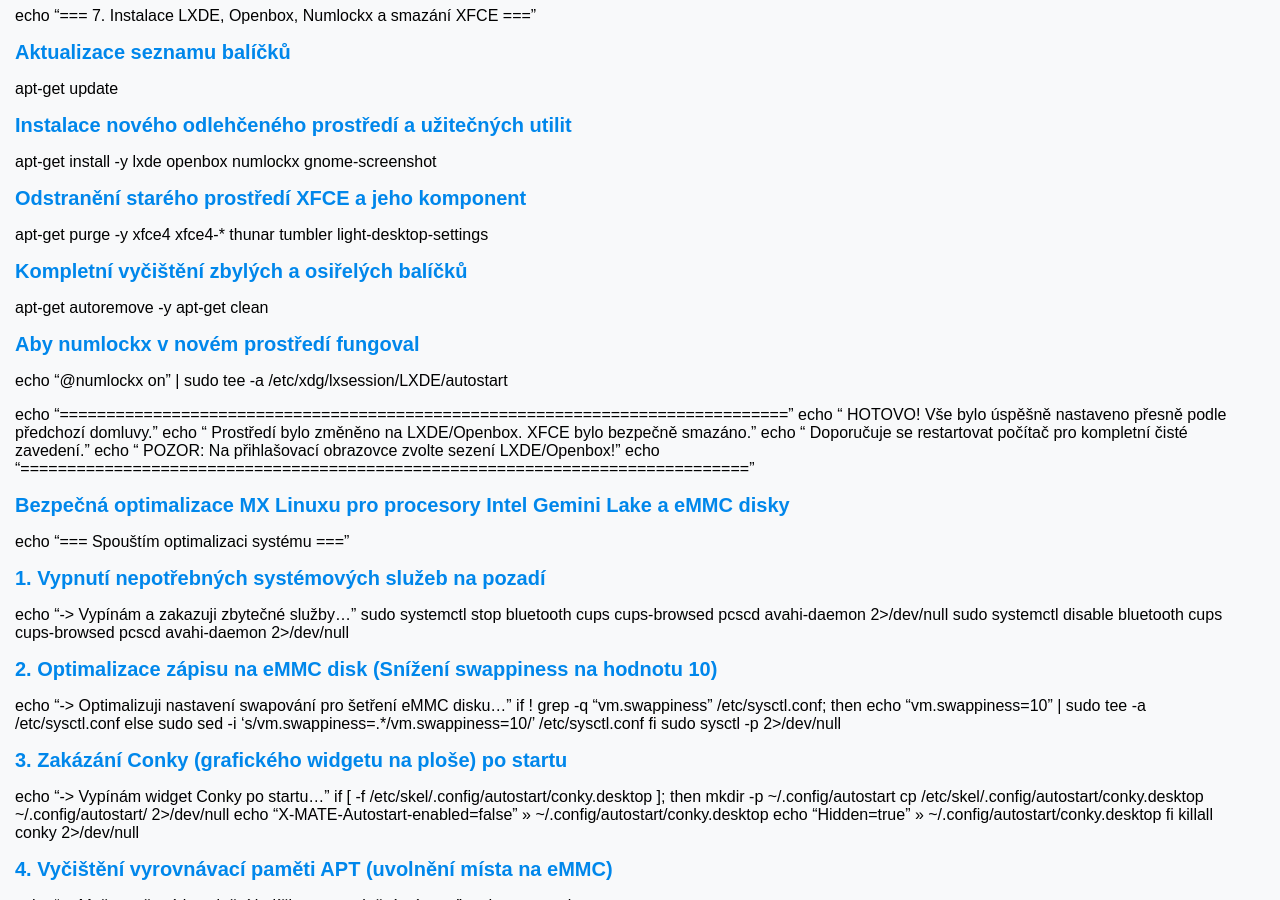
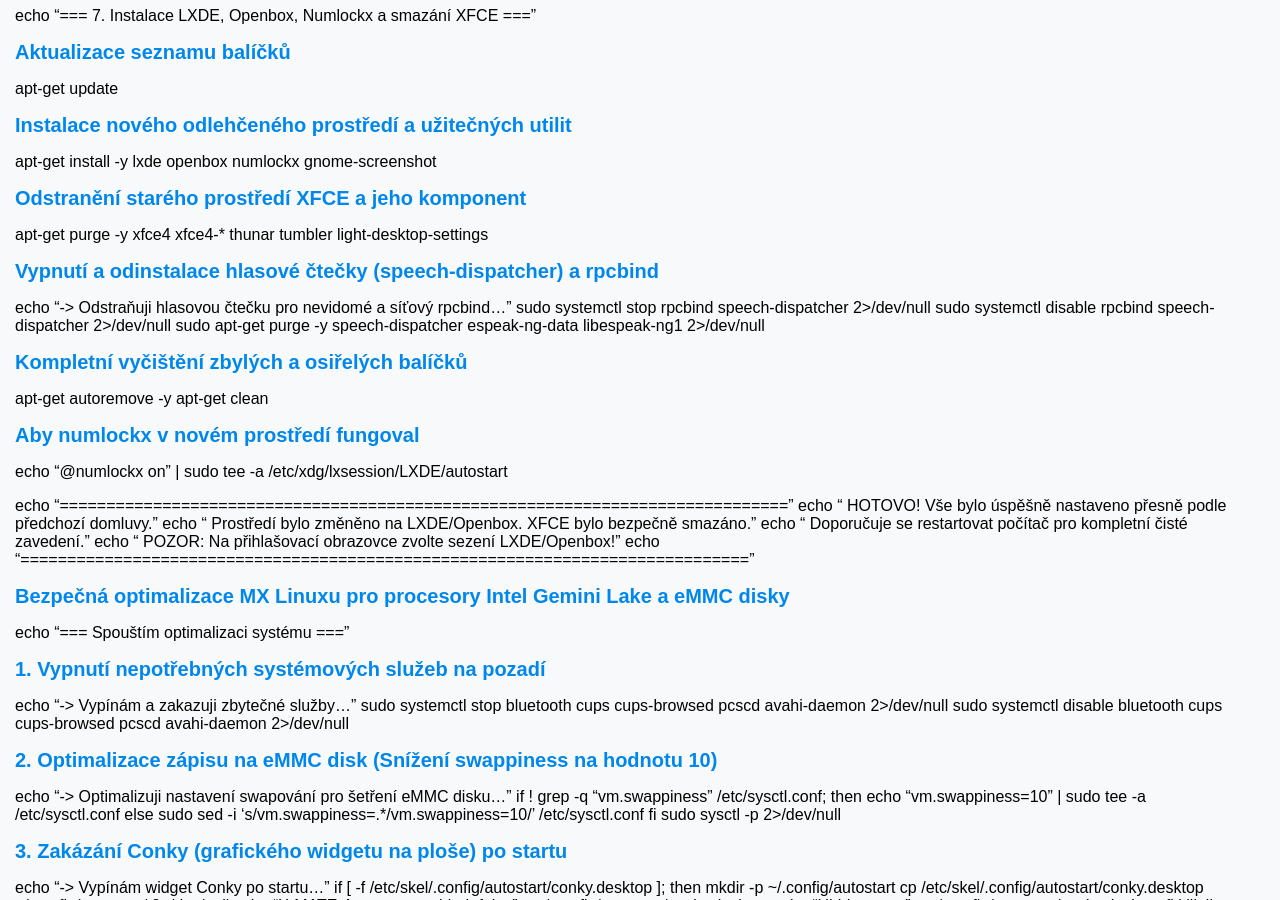
Before and after one commit to bedjan/bedjan.github.io, a Jekyll site: the page built from mx.md, in a window 1280 px wide and 900 px high, scrolled down 2836 px. Built offline with Jekyll 4.4.1, drawn with Linux system fonts in a browser that asks for light colours; our own code applies the rules of GitHub Pages for plain Markdown files.

Commit message:
Update mx.md

```diff
--- a/mx.md
+++ b/mx.md
@@ -145,6 +145,12 @@
 # Odstranění starého prostředí XFCE a jeho komponent
 apt-get purge -y xfce4 xfce4-* thunar tumbler light-desktop-settings
 
+# Vypnutí a odinstalace hlasové čtečky (speech-dispatcher) a rpcbind
+echo "-> Odstraňuji hlasovou čtečku pro nevidomé a síťový rpcbind..."
+sudo systemctl stop rpcbind speech-dispatcher 2>/dev/null
+sudo systemctl disable rpcbind speech-dispatcher 2>/dev/null
+sudo apt-get purge -y speech-dispatcher espeak-ng-data libespeak-ng1 2>/dev/null
+
 # Kompletní vyčištění zbylých a osiřelých balíčků
 apt-get autoremove -y
 apt-get clean
```
